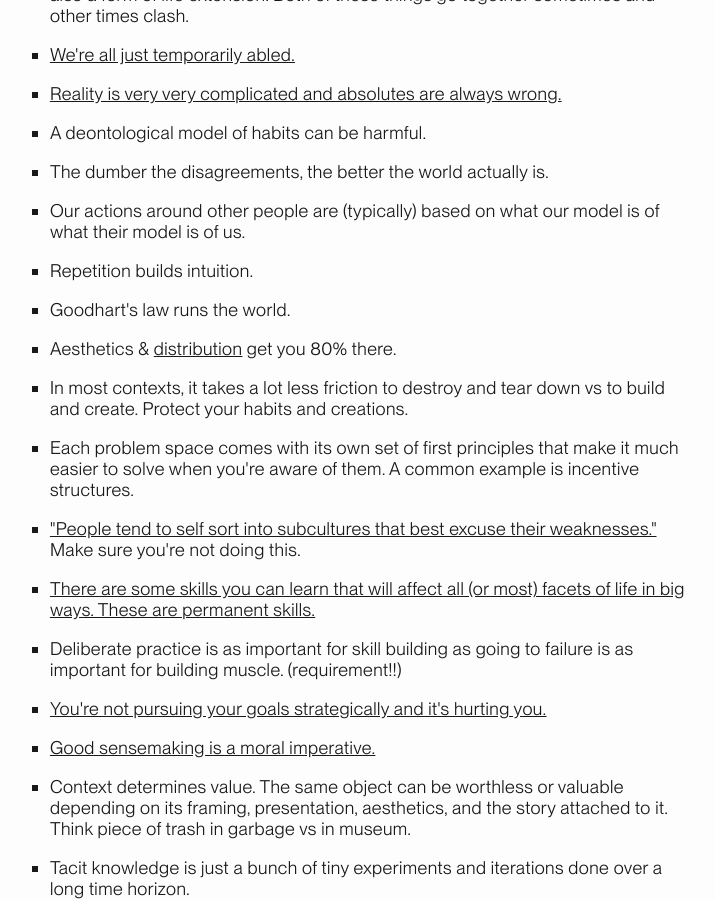
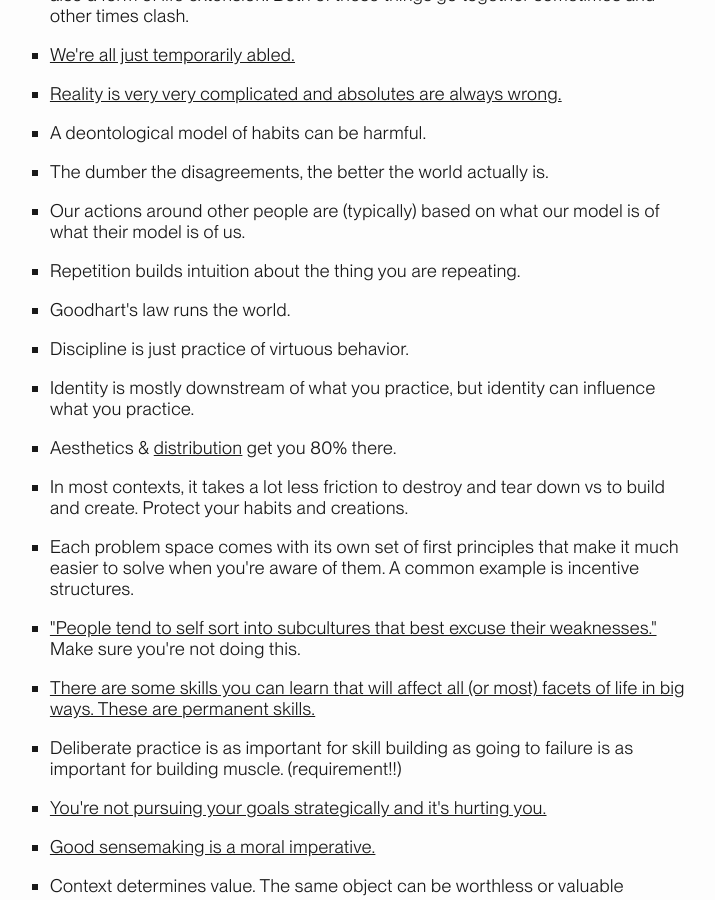
Before and after one commit to pxsswordprotected/personalsite, a Jekyll site: the page docs/principles.html, which Jekyll copies as it is, in a window 1280 px wide and 900 px high, scrolled down 1509 px. Shown: the whole window, without its empty margins (285-1000 px from the left). Built offline with Jekyll 4.4.1, drawn with Linux system fonts in a browser that asks for light colours.

Commit message:
new principles

```diff
--- a/docs/principles.html
+++ b/docs/principles.html
@@ -305,8 +305,10 @@
                             based on what our model is of what their model is of
                             us.
                         </li>
-                        <li>Repetition builds intuition.</li>
+                        <li>Repetition builds intuition about the thing you are repeating.</li>
                         <li>Goodhart's law runs the world.</li>
+                        <li>Discipline is just practice of virtuous behavior.</li>
+                        <li>Identity is mostly downstream of what you practice, but identity can influence what you practice.</li>
                         <li>
                             Aesthetics & <a href="https://visakanv.com/marketing/solve-for-distribution/" target="_blank">distribution</a> get you 80% there.
                         </li>
```
